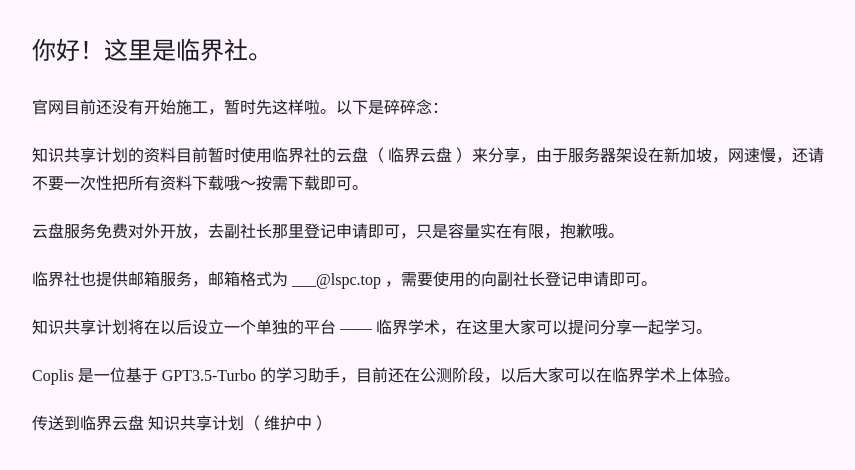
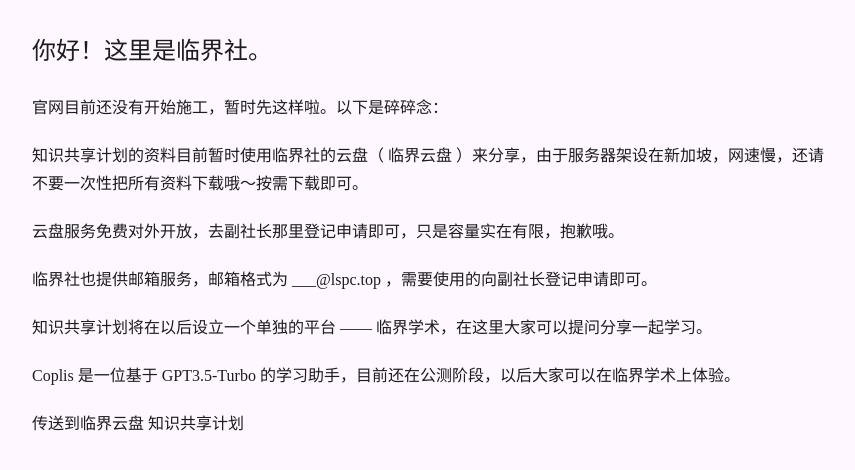
Before and after one commit to linspaclub/website, a plain HTML site: page index.html in a window 1280 px wide. Shown: the whole page, without its empty margins (208-1063 px from the left). Drawn offline with Linux system fonts and the light colour scheme; a script that the page names is missing.

Commit message:
Update index.html

```diff
--- a/index.html
+++ b/index.html
@@ -40,7 +40,7 @@
         <p>知识共享计划将在以后设立一个单独的平台 —— 临界学术，在这里大家可以提问分享一起学习。</p>
         <p>Coplis 是一位基于 GPT3.5-Turbo 的学习助手，目前还在公测阶段，以后大家可以在临界学术上体验。</p>
         <mdui-button onclick="window.open('https://cloud.lspc.top')">传送到临界云盘</mdui-button>
-        <mdui-button onclick="window.open('https://cloud.lspc.top/s/k5h6')">知识共享计划（ 维护中 ）</mdui-button>
+        <mdui-button onclick="window.open('https://cloud.lspc.top/s/k5h6')">知识共享计划</mdui-button>
     </div>
 
 </body>
```
